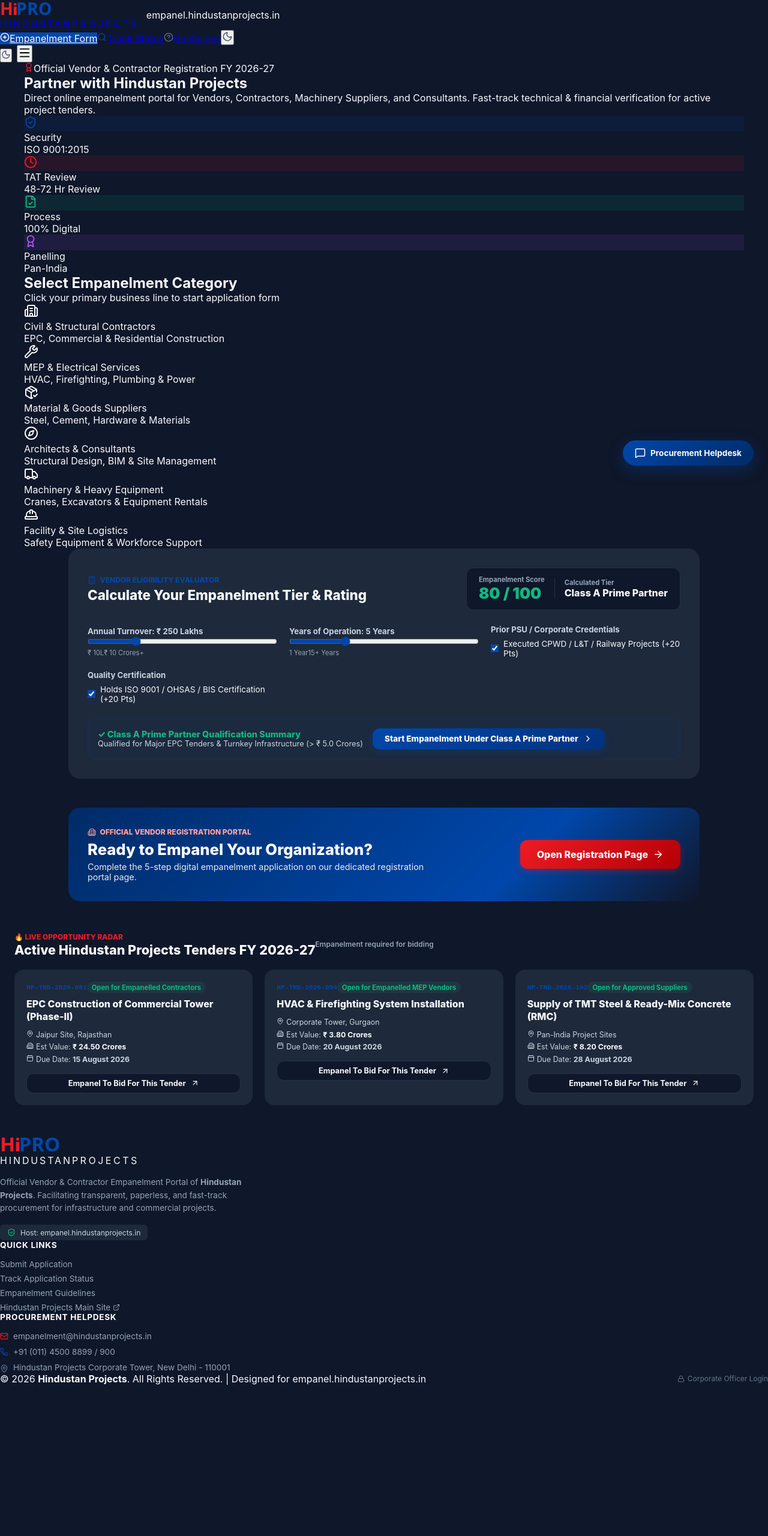
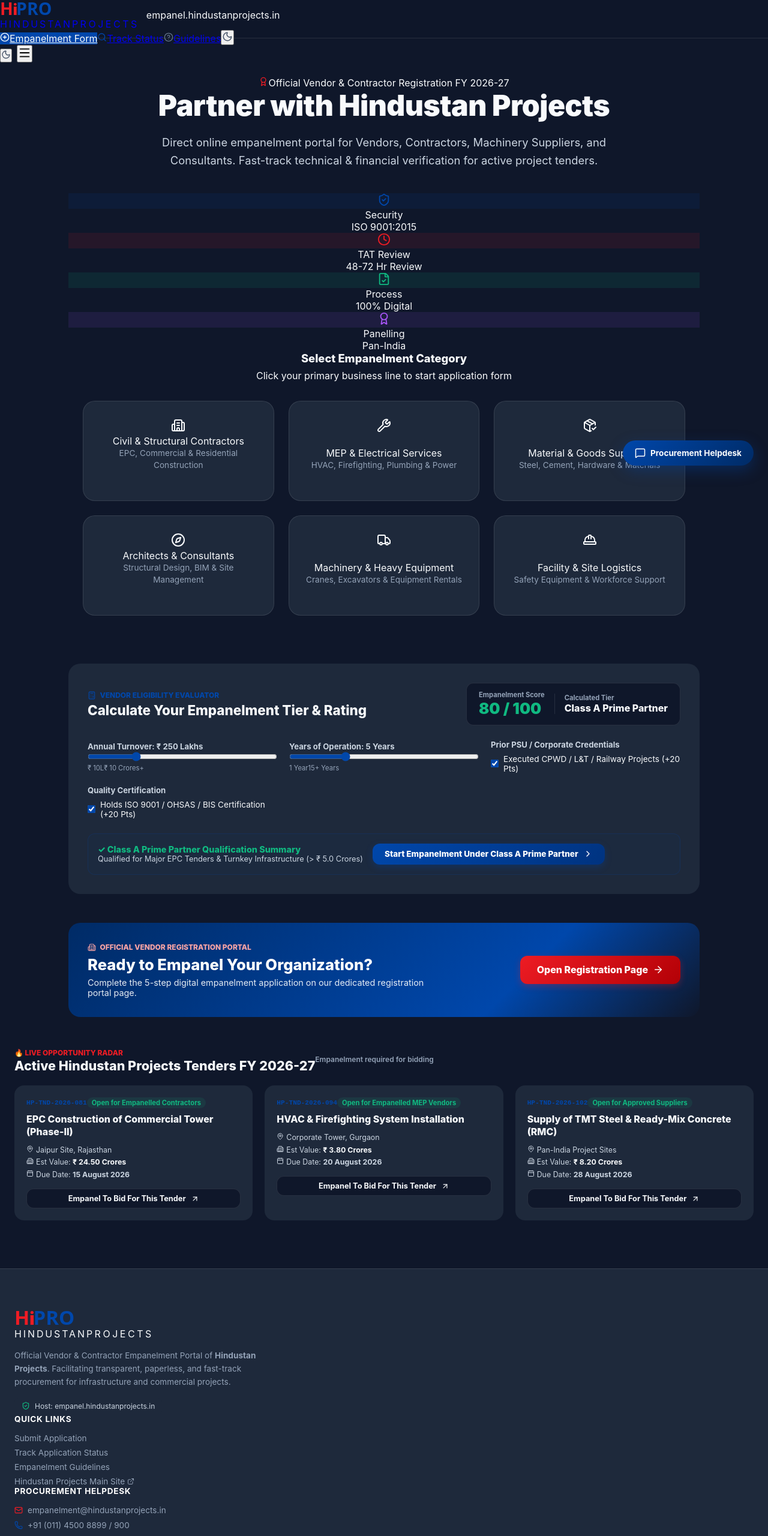
Before and after one commit to hindustan-groups/Empanelment-Portal, a React (Vite) app: page / in a window 1280 px wide. Shown: the top 2560 px of the page at 60% size. Before the commit the page ends 2308 px from the top, so only its background shows below. Built offline with nearby package versions, Linux system fonts and the light colour scheme.

Commit message:
UI/UX Layout Fix: Restore complete CSS Design System in index.css (Header navbar, hero banner, category cards grid, form wizard, dark mode variables, mobile responsive media queries, and print dossier rules)

```diff
--- a/src/index.css
+++ b/src/index.css
@@ -35,8 +35,200 @@ body {
   color: var(--text-primary);
   min-height: 100vh;
   transition: background-color 0.3s ease, color 0.3s ease;
+  overflow-x: hidden;
 }
 
+/* HEADER & NAVBAR STYLES */
+.header-navbar {
+  position: sticky;
+  top: 0;
+  z-index: 1000;
+  height: 64px;
+  background-color: rgba(15, 23, 42, 0.85);
+  backdrop-filter: blur(12px);
+  -webkit-backdrop-filter: blur(12px);
+  border-bottom: 1px solid var(--border-color);
+  transition: background-color 0.3s ease;
+}
+
+.light .header-navbar {
+  background-color: rgba(255, 255, 255, 0.85);
+}
+
+.header-container {
+  max-width: 1280px;
+  height: 100%;
+  margin: 0 auto;
+  padding: 0 1.5rem;
+  display: flex;
+  align-items: center;
+  justify-content: space-between;
+}
+
+.brand-link {
+  display: flex;
+  align-items: center;
+  gap: 0.75rem;
+  text-decoration: none;
+  color: inherit;
+}
+
+.subdomain-badge {
+  font-size: 0.675rem;
+  font-weight: 800;
+  padding: 0.2rem 0.5rem;
+  border-radius: 9999px;
+  background-color: rgba(0, 71, 171, 0.15);
+  color: #0047AB;
+  border: 1px solid rgba(0, 71, 171, 0.3);
+  letter-spacing: 0.5px;
+}
+
+.nav-menu {
+  display: flex;
+  align-items: center;
+  gap: 1.5rem;
+}
+
+.nav-link {
+  text-decoration: none;
+  color: var(--text-secondary);
+  font-size: 0.875rem;
+  font-weight: 700;
+  transition: color 0.2s ease;
+}
+
+.nav-link:hover, .nav-link.active {
+  color: #ED1C24;
+}
+
+.mobile-toggle-btn {
+  display: none;
+  background: none;
+  border: none;
+  color: var(--text-primary);
+  cursor: pointer;
+  padding: 0.4rem;
+}
+
+.mobile-drawer {
+  display: none;
+  position: absolute;
+  top: 64px;
+  left: 0;
+  right: 0;
+  background-color: var(--bg-secondary);
+  border-bottom: 1px solid var(--border-color);
+  padding: 1.25rem 1.5rem;
+  flex-direction: column;
+  gap: 1rem;
+  box-shadow: 0 20px 25px -5px rgba(0, 0, 0, 0.3);
+  z-index: 999;
+}
+
+.mobile-drawer.open {
+  display: flex;
+}
+
+/* HERO SECTION */
+.hero-section {
+  padding: 4rem 1.5rem 3rem 1.5rem;
+  text-align: center;
+  max-width: 1100px;
+  margin: 0 auto;
+}
+
+.hero-badge {
+  display: inline-flex;
+  align-items: center;
+  gap: 0.5rem;
+  padding: 0.4rem 1rem;
+  border-radius: 9999px;
+  background-color: rgba(237, 28, 36, 0.1);
+  color: #ED1C24;
+  font-size: 0.8rem;
+  font-weight: 800;
+  border: 1px solid rgba(237, 28, 36, 0.25);
+  margin-bottom: 1.5rem;
+}
+
+.hero-title {
+  font-size: 3rem;
+  font-weight: 900;
+  line-height: 1.15;
+  margin-bottom: 1.25rem;
+  letter-spacing: -0.5px;
+}
+
+.hero-title-gradient {
+  background: linear-gradient(135deg, #ED1C24 0%, #0047AB 100%);
+  -webkit-background-clip: text;
+  -webkit-text-fill-color: transparent;
+}
+
+.hero-subtitle {
+  font-size: 1.15rem;
+  color: var(--text-secondary);
+  max-width: 780px;
+  margin: 0 auto 2.5rem auto;
+  line-height: 1.6;
+}
+
+/* CATEGORY CARDS GRID */
+.category-grid {
+  display: grid;
+  grid-template-columns: repeat(auto-fit, minmax(280px, 1fr));
+  gap: 1.5rem;
+  max-width: 1240px;
+  margin: 2rem auto;
+  padding: 0 1.5rem;
+}
+
+.category-card {
+  background-color: var(--bg-card);
+  border-radius: 20px;
+  border: 1px solid var(--border-color);
+  padding: 1.75rem;
+  transition: transform 0.3s ease, box-shadow 0.3s ease, border-color 0.3s ease;
+  display: flex;
+  flex-direction: column;
+  justify-content: space-between;
+  text-decoration: none;
+  color: inherit;
+}
+
+.category-card:hover {
+  transform: translateY(-6px);
+  border-color: #0047AB;
+  box-shadow: 0 20px 30px -10px rgba(0, 71, 171, 0.25);
+}
+
+.category-icon-wrapper {
+  width: 48px;
+  height: 48px;
+  border-radius: 14px;
+  background: linear-gradient(135deg, rgba(0, 71, 171, 0.15) 0%, rgba(237, 28, 36, 0.15) 100%);
+  display: flex;
+  align-items: center;
+  justify-content: center;
+  color: #0047AB;
+  margin-bottom: 1.25rem;
+}
+
+.category-title {
+  font-size: 1.15rem;
+  font-weight: 800;
+  margin-bottom: 0.5rem;
+}
+
+.category-desc {
+  font-size: 0.85rem;
+  color: var(--text-muted);
+  line-height: 1.5;
+  margin-bottom: 1.25rem;
+}
+
+/* FORM STYLES */
 .form-container {
   max-width: 950px;
   margin: 2rem auto 4rem auto;
@@ -242,6 +434,7 @@ body {
   border-top: 1px solid var(--border-color);
 }
 
+/* BUTTON UTILITIES */
 .btn-primary {
   display: inline-flex;
   align-items: center;
@@ -255,6 +448,13 @@ body {
   border: none;
   cursor: pointer;
   box-shadow: 0 4px 12px rgba(0, 71, 171, 0.3);
+  text-decoration: none;
+  transition: opacity 0.2s ease, transform 0.2s ease;
+}
+
+.btn-primary:hover {
+  opacity: 0.95;
+  transform: translateY(-1px);
 }
 
 .btn-accent {
@@ -270,6 +470,13 @@ body {
   border: none;
   cursor: pointer;
   box-shadow: 0 4px 12px rgba(237, 28, 36, 0.3);
+  text-decoration: none;
+  transition: opacity 0.2s ease, transform 0.2s ease;
+}
+
+.btn-accent:hover {
+  opacity: 0.95;
+  transform: translateY(-1px);
 }
 
 .btn-secondary {
@@ -284,6 +491,8 @@ body {
   font-size: 0.85rem;
   border: 1px solid var(--border-color);
   cursor: pointer;
+  text-decoration: none;
+  transition: background-color 0.2s ease;
 }
 
 .btn-draft {
@@ -300,10 +509,41 @@ body {
   cursor: pointer;
 }
 
+/* FOOTER STYLES */
+.footer {
+  background-color: var(--bg-secondary);
+  border-top: 1px solid var(--border-color);
+  padding: 4rem 1.5rem 2rem 1.5rem;
+  margin-top: 5rem;
+}
+
+.footer-container {
+  max-width: 1280px;
+  margin: 0 auto;
+  display: grid;
+  grid-template-columns: repeat(auto-fit, minmax(260px, 1fr));
+  gap: 2.5rem;
+}
+
+.footer-bottom {
+  max-width: 1280px;
+  margin: 3rem auto 0 auto;
+  padding-top: 1.5rem;
+  border-top: 1px solid var(--border-color);
+  display: flex;
+  justify-content: space-between;
+  align-items: center;
+  flex-wrap: wrap;
+  gap: 1rem;
+  font-size: 0.8rem;
+  color: var(--text-muted);
+}
+
+/* MODAL BACKDROP & DIALOG */
 .modal-backdrop {
   position: fixed;
   inset: 0;
-  background-color: rgba(0, 0, 0, 0.7);
+  background-color: rgba(0, 0, 0, 0.75);
   backdrop-filter: blur(8px);
   display: flex;
   align-items: center;
@@ -314,11 +554,38 @@ body {
 
 .modal-content {
   background-color: var(--bg-card);
-  border-radius: 20px;
+  border-radius: 24px;
   border: 1px solid var(--border-color);
   padding: 2rem;
   width: 100%;
   box-shadow: 0 25px 50px -12px rgba(0, 0, 0, 0.5);
+}
+
+/* MOBILE RESPONSIVE MEDIA QUERIES */
+@media (max-width: 820px) {
+  .desktop-only {
+    display: none !important;
+  }
+
+  .mobile-toggle-btn {
+    display: block !important;
+  }
+
+  .hero-title {
+    font-size: 2.1rem;
+  }
+
+  .form-body {
+    padding: 1.5rem;
+  }
+
+  .form-header-banner {
+    padding: 1.5rem;
+  }
+
+  .category-grid {
+    grid-template-columns: 1fr;
+  }
 }
 
 /* PRINT DOSSIER CSS MEDIA RULES */
```
